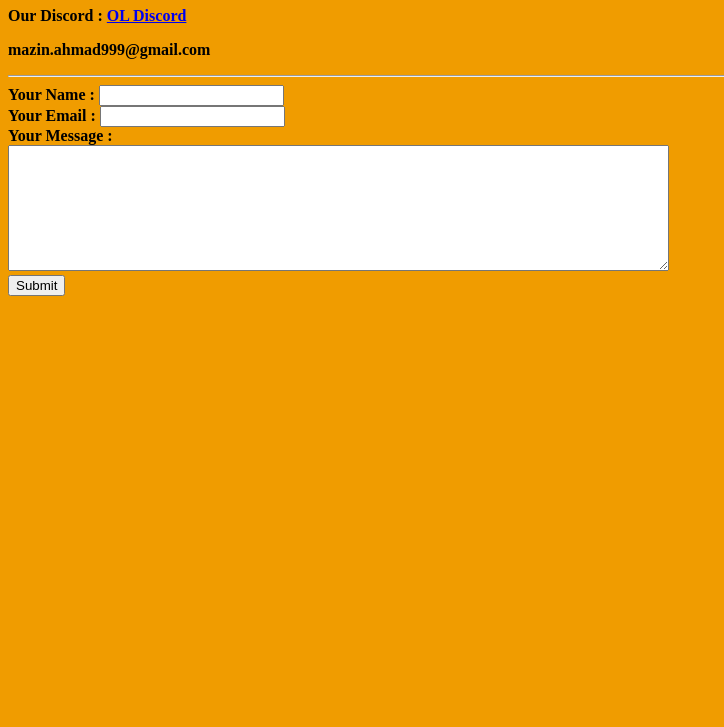
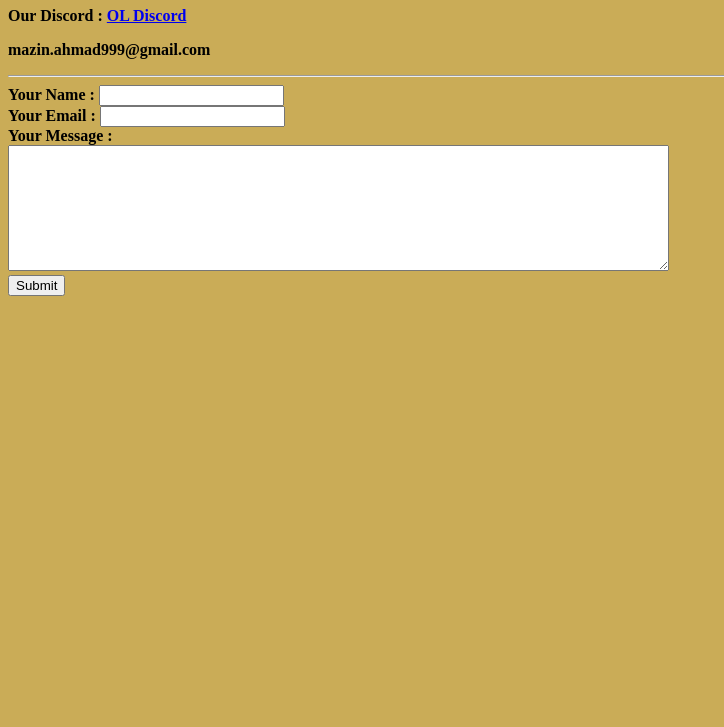
Before and after one commit to venom191/OL-details, a plain HTML site: page contact-us.html in a window 1280 px wide. Shown: the part 73-800 px from the top of the page, without its empty margins (0-724 px from the left). Drawn offline with Linux system fonts and the light colour scheme.

Commit message:
Update contact-us.html

```diff
--- a/contact-us.html
+++ b/contact-us.html
@@ -3,15 +3,8 @@
   <head>
     <meta charset="utf-8">
     <title>Cotact Us</title>
-  <style>
-
-    body {
-      background-color:rgb(240, 156, 0)
-    }
-
-  </style>
-
   </head>
+  <body style="background-color: #caac57;">
     <h1>Our Contact Details</h1>
     <p><strong>Our Discord : <a href="https://discord.gg/y2tMzx3dEG">OL Discord</a><strong></p>
     <p><strong>mazin.ahmad999@gmail.com<strong></p>
```
